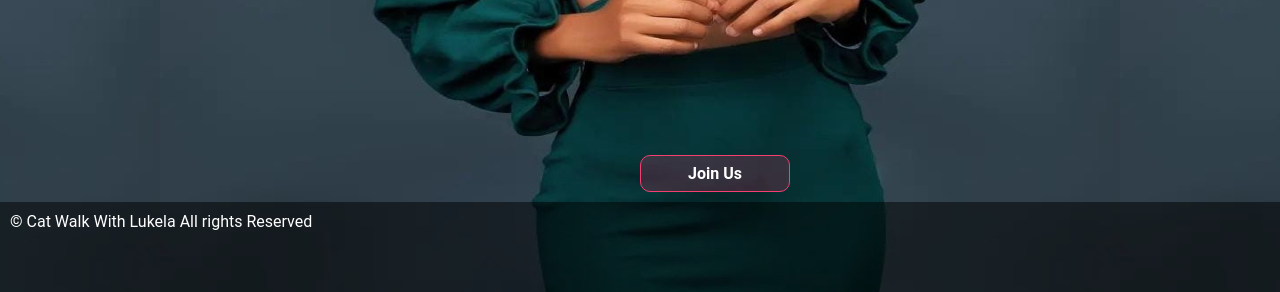
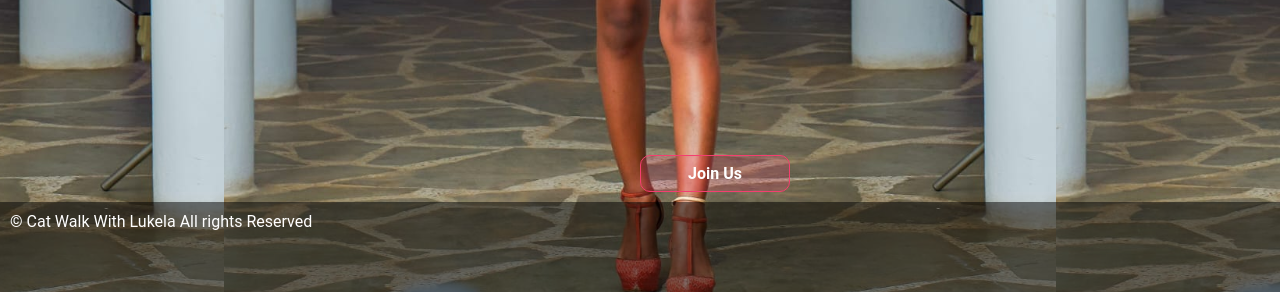
Before and after one commit to Pearl20-20/CAT_WALK-WITH_LUKELA, a plain HTML site: page index.html in a window 1280 px wide. Shown: the part 508-800 px from the top of the page. Drawn offline with Linux system fonts and the light colour scheme.

Commit message:
Changed The background image

```diff
--- a/styles/profile.css
+++ b/styles/profile.css
@@ -11,11 +11,11 @@ header {
 
 body {
     margin: 0;
-    background-image: url("/images/Original Pic.jpg");
+    background-image: url("/images/Ruby.jpg");
     background-size: cover;
     background-repeat: repeat-x;
     background-attachment: fixed;
-    background-size: 75% 100%;
+    background-size: 65%;
     background-position: center;
     min-height: 100vh;
     display: flex;
```
